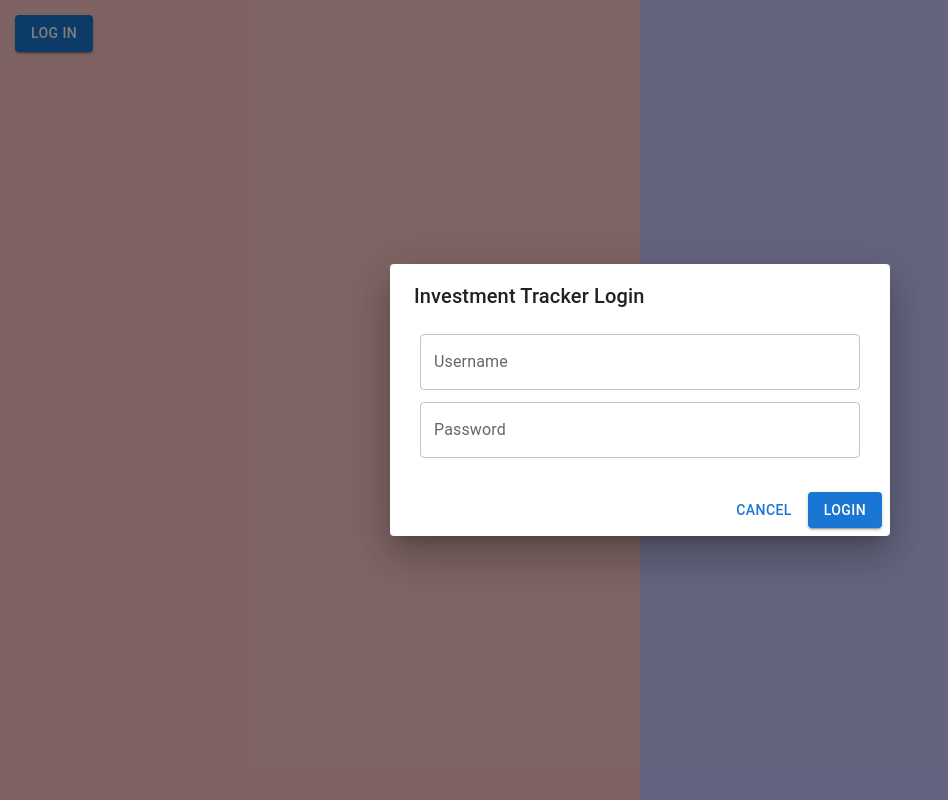
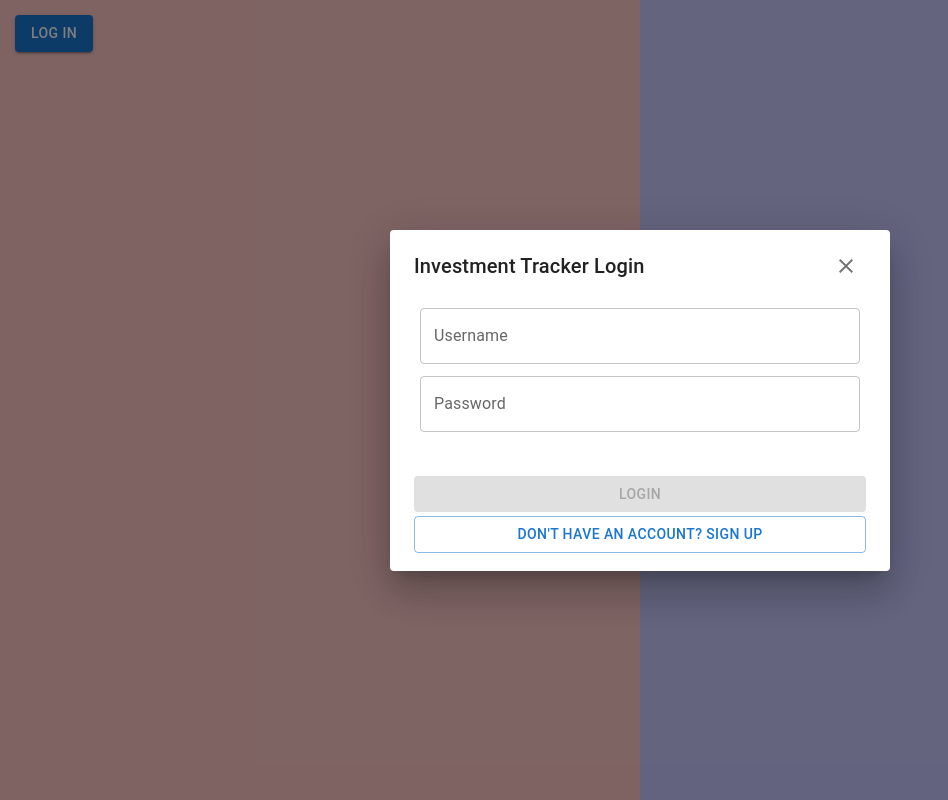
Before and after one commit to nair1/InvestmentTrackerWebApp, a React (Create React App) app in the folder InvestmentTrackerBackEnd/ClientApp/: page / in a window 1280 px wide. Both pictures are taken after a click on the button "LOG IN". Shown: the whole page, without its empty margins (0-948 px from the left). Built offline with nearby package versions, Linux system fonts and the light colour scheme.

Commit message:
updated npm issues, added close icon

```diff
--- a/InvestmentTrackerBackEnd/ClientApp/src/components/LeftContainer.jsx
+++ b/InvestmentTrackerBackEnd/ClientApp/src/components/LeftContainer.jsx
@@ -1,13 +1,15 @@
-import React from "react";
+import { React, useState } from "react";
 import { makeStyles } from "@mui/styles";
-import AlertDialog from "./login/AlertDialog";
+import LoginPopup from "./login/LoginPopup";
 
 function LeftContainer() {
   const classes = useStyles();
 
+  const [loginMode, setLoginMode] = useState("");
+
   return (
     <div className={classes.leftContainer}>
-      <AlertDialog />
+      <LoginPopup loginMode={loginMode} setLoginMode={setLoginMode} />
     </div>
   );
 }
--- a/InvestmentTrackerBackEnd/ClientApp/src/components/login/AlertDialog.jsx
+++ /dev/null
@@ -1,84 +0,0 @@
-import { React, useState } from "react";
-import { makeStyles } from "@mui/styles";
-import Button from "@mui/material/Button";
-import Dialog from "@mui/material/Dialog";
-import DialogActions from "@mui/material/DialogActions";
-import DialogContent from "@mui/material/DialogContent";
-import DialogTitle from "@mui/material/DialogTitle";
-import TextField from "@mui/material/TextField";
-import { sendLoginRequest } from "../../utils.js";
-
-export default function AlertDialog() {
-  const [open, setOpen] = useState(false);
-  const [username, setUsername] = useState("");
-  const [password, setPassword] = useState("");
-
-  const classes = useStyles();
-
-  const handleClickOpen = () => {
-    setOpen(true);
-  };
-
-  const handleClose = () => {
-    sendLoginRequest(username, password);
-
-    setOpen(false);
-  };
-
-  return (
-    <div className={classes.alertDialog}>
-      <Button variant="contained" onClick={handleClickOpen}>
-        Log in
-      </Button>
-      <Dialog
-        open={open}
-        onClose={handleClose}
-        aria-labelledby="alert-dialog-title"
-        aria-describedby="alert-dialog-description"
-      >
-        <DialogTitle id="alert-dialog-title">
-          {"Investment Tracker Login"}
-        </DialogTitle>
-        <DialogContent className={classes.loginFieldsContainer}>
-          <TextField
-            className={classes.loginField}
-            id="outlined-required"
-            label="Username"
-            value={username}
-            onChange={(e) => setUsername(e.target.value)}
-          />
-          <TextField
-            className={classes.loginField}
-            id="outlined-password-input"
-            label="Password"
-            type="password"
-            value={password}
-            onChange={(e) => setPassword(e.target.value)}
-            autoComplete="current-password"
-          />
-        </DialogContent>
-        <DialogActions>
-          <Button onClick={handleClose}>Cancel</Button>
-          <Button variant="contained" onClick={handleClose} autoFocus>
-            Login
-          </Button>
-        </DialogActions>
-      </Dialog>
-    </div>
-  );
-}
-
-const useStyles = makeStyles({
-  alertDialog: {
-    marginTop: "15px",
-    marginLeft: "15px",
-  },
-  loginFieldsContainer: {
-    display: "flex",
-    flexDirection: "column",
-    width: "500px",
-  },
-  loginField: {
-    margin: "6px !important",
-  },
-});
--- /dev/null
+++ b/InvestmentTrackerBackEnd/ClientApp/src/components/login/LoginPopup.jsx
@@ -0,0 +1,157 @@
+import { React, useState } from "react";
+import { makeStyles } from "@mui/styles";
+import Button from "@mui/material/Button";
+import Dialog from "@mui/material/Dialog";
+import DialogActions from "@mui/material/DialogActions";
+import DialogContent from "@mui/material/DialogContent";
+import DialogTitle from "@mui/material/DialogTitle";
+import TextField from "@mui/material/TextField";
+import IconButton from "@mui/material/IconButton";
+import CloseIcon from "@mui/icons-material/Close";
+import { sendLoginRequest } from "../../utils.js";
+
+export default function LoginPopup(props) {
+  const [open, setOpen] = useState(false);
+
+  const [username, setUsername] = useState({
+    text: "",
+    isStartupState: true,
+  });
+
+  const [password, setPassword] = useState({
+    text: "",
+    isStartupState: true,
+  });
+
+  const classes = useStyles();
+
+  const handleClickOpen = () => {
+    setOpen(true);
+  };
+
+  const handleClose = () => {
+    setOpen(false);
+  };
+
+  const handleLogin = () => {
+    sendLoginRequest(username.text, password.text);
+    handleClose();
+  };
+
+  const handleSignup = () => {
+    props.setLoginMode("sign-up");
+  };
+
+  return (
+    <div className={classes.alertDialog}>
+      <Button variant="contained" onClick={handleClickOpen}>
+        Log in
+      </Button>
+      <Dialog
+        open={open}
+        onClose={handleClose}
+        aria-labelledby="alert-dialog-title"
+        aria-describedby="alert-dialog-description"
+      >
+        <DialogTitle id="alert-dialog-title" className={classes.dialogTitle}>
+          {"Investment Tracker Login"}
+          <IconButton onClick={handleClose}>
+            <CloseIcon />
+          </IconButton>
+        </DialogTitle>
+
+        <DialogContent className={classes.loginFieldsContainer}>
+          <TextField
+            className={classes.loginField}
+            id="outlined-required"
+            label="Username"
+            value={username.text}
+            onChange={(e) =>
+              setUsername({
+                ...username,
+                text: e.target.value,
+                isStartupState: false,
+              })
+            }
+            error={!username.isStartupState && username.text.length === 0}
+            helperText={
+              !username.isStartupState && username.text.length === 0
+                ? "Missing username!"
+                : ""
+            }
+          />
+          <TextField
+            className={classes.loginField}
+            id="outlined-password-input"
+            label="Password"
+            type="password"
+            value={password.text}
+            onChange={(e) =>
+              setPassword({
+                ...password,
+                text: e.target.value,
+                isStartupState: false,
+              })
+            }
+            autoComplete="current-password"
+            error={!password.isStartupState && password.text.length === 0}
+            helperText={
+              !password.isStartupState && password.text.length === 0
+                ? "Missing password!"
+                : ""
+            }
+          />
+        </DialogContent>
+        <DialogActions className={classes.dialogActions}>
+          <Button
+            className={classes.buttons}
+            variant="contained"
+            onClick={handleLogin}
+            autoFocus
+            disabled={username.text.length == 0 || password.text.length == 0}
+          >
+            Login
+          </Button>
+          <Button
+            className={classes.buttons}
+            variant="outlined"
+            onClick={handleSignup}
+            autoFocus
+          >
+            Don't have an account? Sign Up
+          </Button>
+        </DialogActions>
+      </Dialog>
+    </div>
+  );
+}
+
+const useStyles = makeStyles({
+  alertDialog: {
+    marginTop: "15px",
+    marginLeft: "15px",
+  },
+  loginFieldsContainer: {
+    display: "flex",
+    flexDirection: "column",
+    width: "500px",
+  },
+  loginField: {
+    margin: "6px !important",
+  },
+  dialogActions: {
+    padding: "16px 24px !important",
+    justifyContent: "flex-end",
+    display: "flex",
+    flexDirection: "column",
+  },
+  buttons: {
+    width: "100%",
+    margin: "2px 0px !important",
+  },
+  dialogTitle: {
+    display: "flex",
+    justifyContent: "space-between",
+    alignItems: "center",
+  },
+});
--- a/package.json
+++ /dev/null
@@ -1,6 +0,0 @@
-{
-  "dependencies": {
-    "@emotion/react": "^11.10.0",
-    "@emotion/styled": "^11.10.0"
-  }
-}
```
Also changed, not shown: 2 other files (tests, documents, lock files or other folders).
